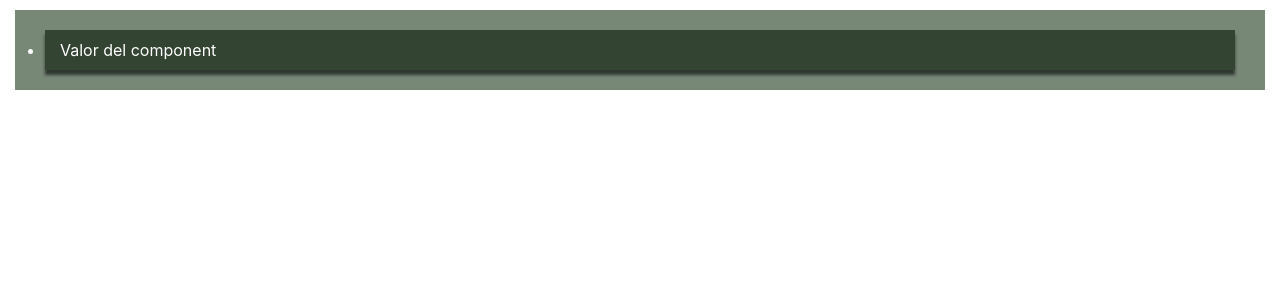
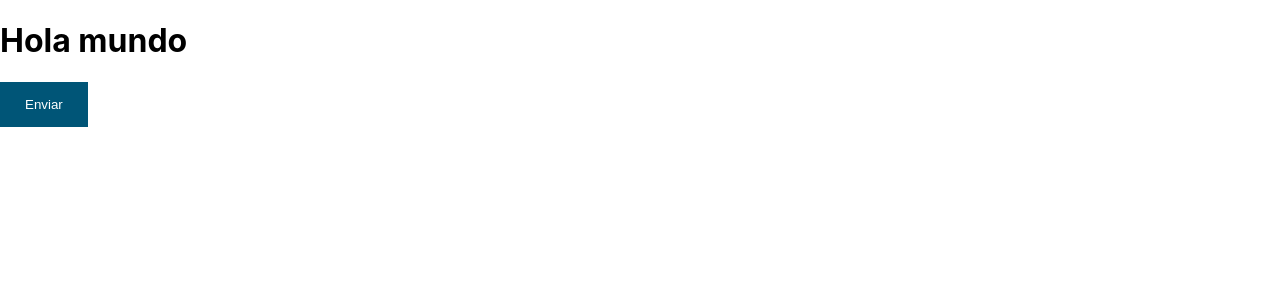
Before and after one commit to jdanielmrada/courceReact, a React (Create React App) app: page / in a window 1280 px wide. Shown: the top 300 px of the page. Built offline with nearby package versions, Linux system fonts and the light colour scheme.

Commit message:
Se aprende a utilizar compnent with styles and microsComponent

```diff
--- a/src/App.js
+++ b/src/App.js
@@ -1,32 +1,14 @@
-import logo from './logo.svg';
-import './App.css';
+import Button from "./button"
 
-const estilo2 = {
-    boxShadow: '0 5px 3px rgba(0,0,0,0.6)'
-}
-// ##################################
-const estilo = ({ bg = '#333', cl = '#999' }) => ({
-    backgroundColor: bg,
-    color: cl,
-    padding: '10px 15px',
-    margin: '10px 15px'
-})
-
-const Li = ({ children }) => {
-    console.log(children)
+const App = () => {
     return (
-        <li style={{ ...estilo2, ...estilo({ bg: '#343', cl: '#fff' }) }} className='class-li'>{children}</li>
+        <div>
+            <h1>Hola mundo</h1>
+            <Button onClick={() => console.log('clickead')}>
+                Enviar
+            </Button>
+        </div>
     )
 }
-// tambien puede ser declarado como una
-// const App = () =>{}
-function App() {
-    const valor = 'feliz'
-    return (
-        <ul style={estilo({ bg: '#787' })} className='class-css'>
-            <Li estado="enojado">Valor del component</Li>
-        </ul>
-    );
-}
 
-export default App;
+export default App
--- /dev/null
+++ b/src/Button.css
@@ -0,0 +1,11 @@
+.btn{
+    transition: 0.3s ease-in-out;
+    background-color: #057;
+    color: #fff;
+    border: none;
+    padding: 15px 25px;
+}
+
+.btn:hover{
+    background-color: #750;
+}
--- /dev/null
+++ b/src/button.js
@@ -0,0 +1,9 @@
+import './Button.css'
+
+const Button = (props) => {
+    return (
+        <button {...props} className="btn" />
+    )
+}
+
+export default Button
--- /dev/null
+++ b/src/main.css
@@ -0,0 +1,3 @@
+.class-li {
+    background: #057;
+}
```
Also changed, not shown: src/intro-app.js (added, +33 -0 lines).
